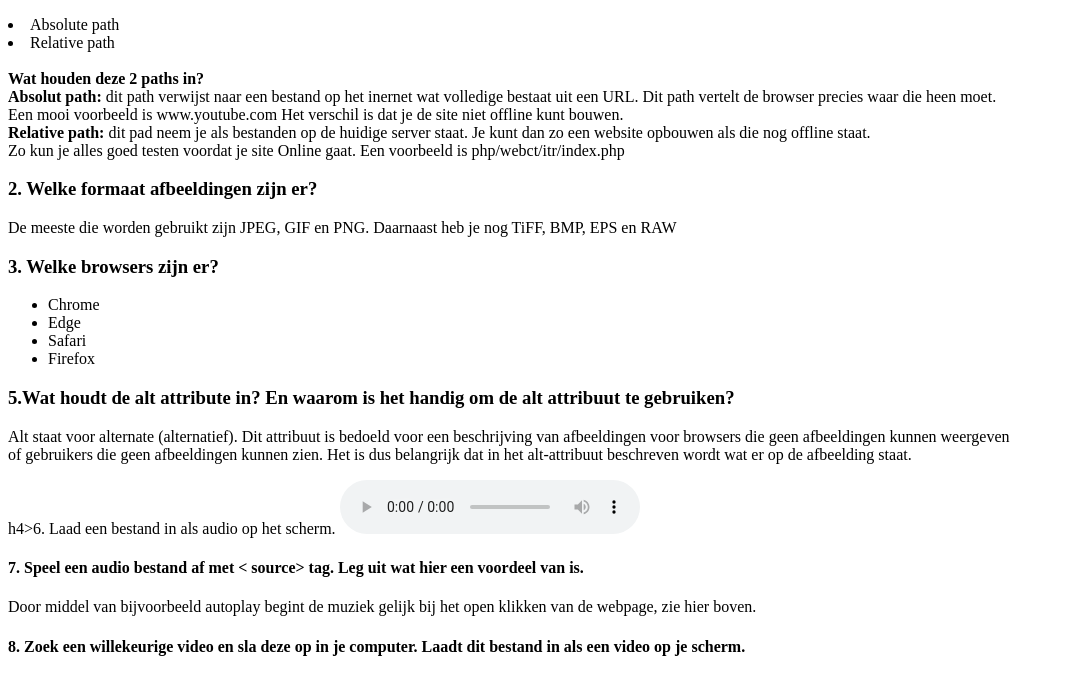
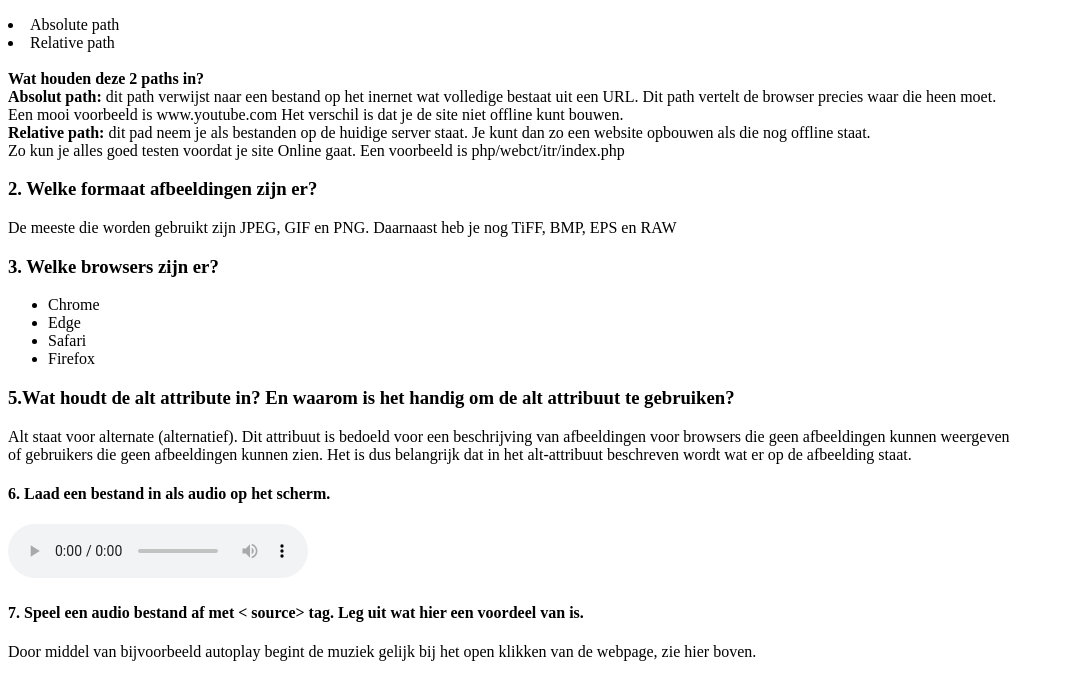
Before and after one commit to peterderuijter/salesforce-development, a plain HTML site: page HTML/Intro/HTML elementen.html in a window 1280 px wide. Shown: the part 105-779 px from the top of the page, without its empty margins (0-1065 px from the left). Drawn offline with Linux system fonts and the light colour scheme; grey boxes are pictures that could not be loaded.

Commit message:
HTML opdracht

```diff
--- a/HTML/Intro/HTML elementen.html
+++ b/HTML/Intro/HTML elementen.html
@@ -33,7 +33,7 @@ bestand aan te geven. Dit kan op 2 manieren:</h3>
         gebruiken?</H3>
         <P> Alt staat voor alternate (alternatief). Dit attribuut is bedoeld voor een beschrijving van afbeeldingen voor browsers die geen afbeeldingen kunnen weergeven <br>
             of gebruikers die geen afbeeldingen kunnen zien. Het is dus belangrijk dat in het alt-attribuut beschreven wordt wat er op de afbeelding staat.</P>
-            h4>6. Laad een bestand in als audio op het scherm.</h4>
+            <h4>6. Laad een bestand in als audio op het scherm.</h4>
             <audio src="Salesforce whiteboard.mp3" controls autoplay> Geluid </audio>
 
             <h4>7. Speel een audio bestand af met < source> tag. Leg uit wat hier een voordeel van is.</h4>
```
